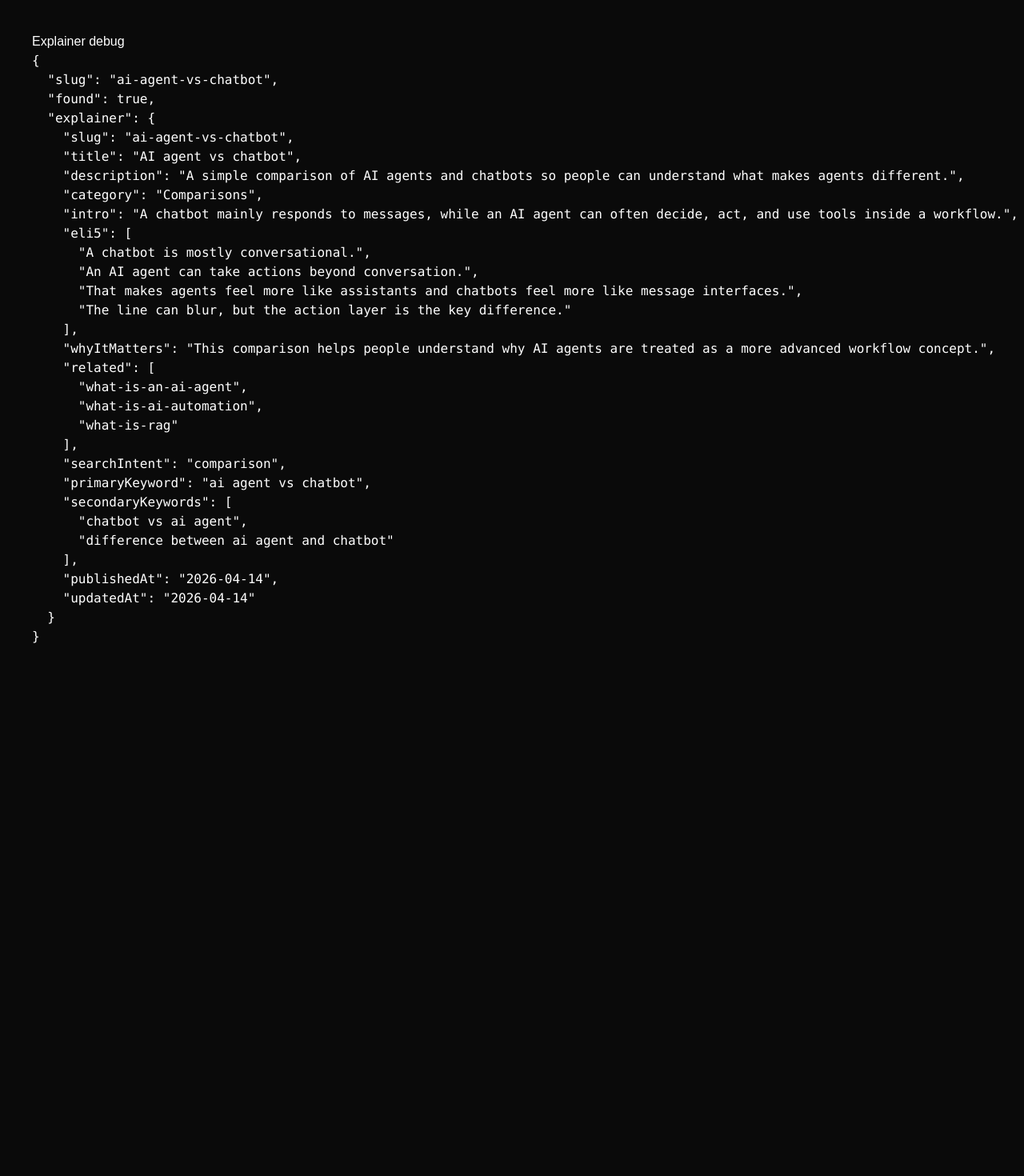
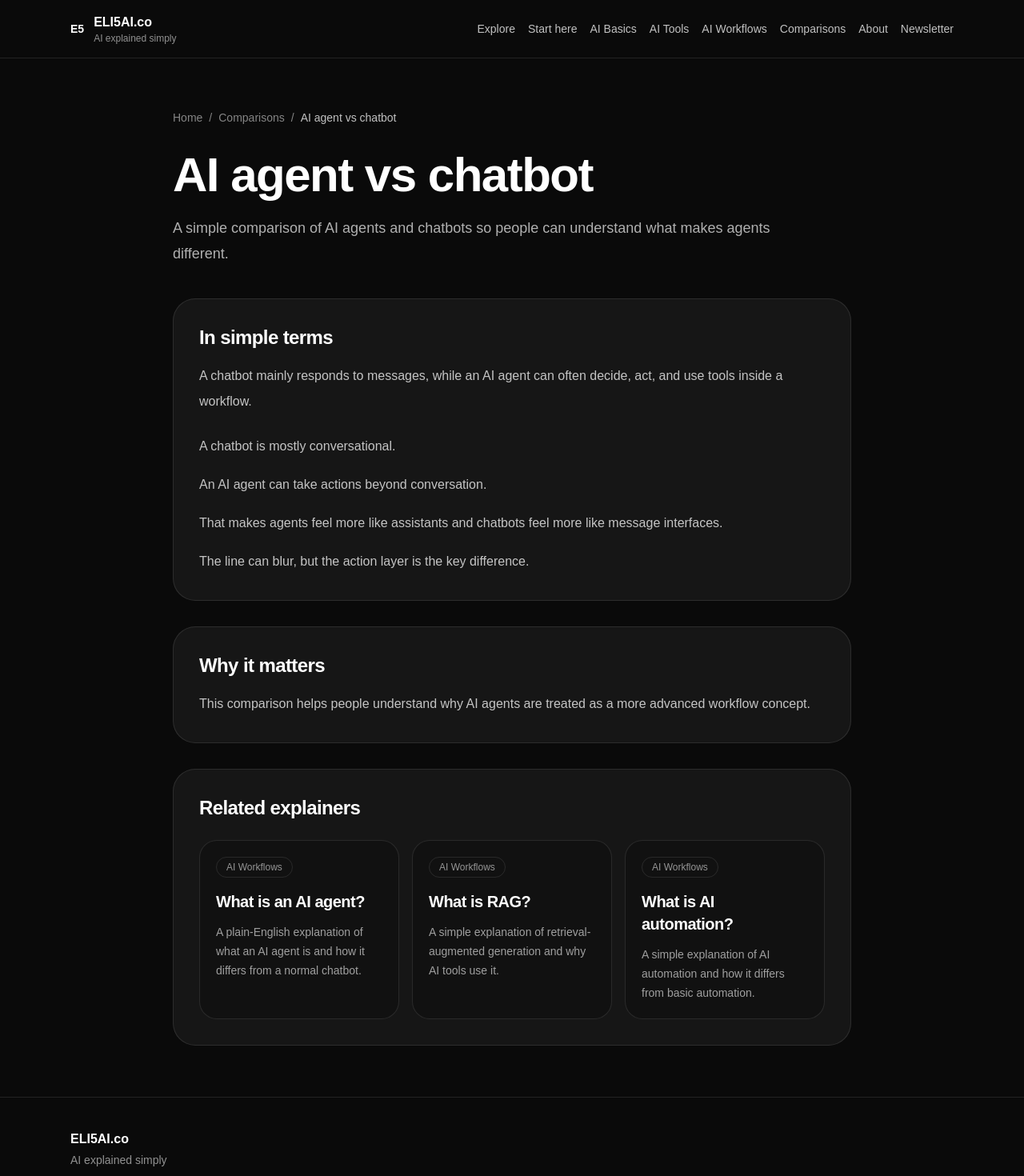
Before and after one commit to licsuj/nextjs-boilerplate, a Next.js app: page /explain/ai-agent-vs-chatbot in a window 1280 px wide. Shown: the top 1470 px of the page at 80% size. Before the commit the page ends 848 px from the top, so only its background shows below. Built offline with nearby package versions, Linux system fonts and the light colour scheme.

Commit message:
Update page.tsx

```diff
--- a/app/explain/[slug]/page.tsx
+++ b/app/explain/[slug]/page.tsx
@@ -1,20 +1,153 @@
+import Link from "next/link";
+import { notFound } from "next/navigation";
+import type { Metadata } from "next";
 import { explainers } from "@/lib/explainers";
+import { categories } from "@/lib/categories";
+import SiteHeader from "@/components/SiteHeader";
+import SiteFooter from "@/components/SiteFooter";
 
 type Props = {
-  params: { slug: string };
+  params: Promise<{ slug: string }>;
 };
+
+function getExplainer(slug: string) {
+  return explainers.find((item) => item.slug === slug);
+}
+
+function getCategorySlug(categoryLabel: string) {
+  const match = Object.values(categories).find(
+    (category) => category.label === categoryLabel
+  );
+  return match?.slug ?? "ai-basics";
+}
 
 export function generateStaticParams() {
   return explainers.map((item) => ({ slug: item.slug }));
 }
 
-export default function ExplainerPage({ params }: Props) {
-  const explainer = explainers.find((item) => item.slug === params.slug);
+export async function generateMetadata({ params }: Props): Promise<Metadata> {
+  const { slug } = await params;
+  const explainer = getExplainer(slug);
+
+  if (!explainer) {
+    return {
+      title: "Not found",
+      description: "This explainer could not be found.",
+    };
+  }
+
+  const canonical = `https://www.eli5ai.co/explain/${explainer.slug}`;
+
+  return {
+    title: `${explainer.title} | ELI5AI.co`,
+    description: explainer.description,
+    alternates: { canonical },
+    openGraph: {
+      title: `${explainer.title} | ELI5AI.co`,
+      description: explainer.description,
+      url: canonical,
+      siteName: "ELI5AI.co",
+      type: "article",
+    },
+    twitter: {
+      card: "summary_large_image",
+      title: `${explainer.title} | ELI5AI.co`,
+      description: explainer.description,
+    },
+  };
+}
+
+export default async function ExplainerPage({ params }: Props) {
+  const { slug } = await params;
+  const explainer = getExplainer(slug);
+
+  if (!explainer) {
+    notFound();
+  }
+
+  const categorySlug = getCategorySlug(explainer.category);
+  const relatedPages = explainers.filter((item) =>
+    explainer.related.includes(item.slug)
+  );
 
   return (
-    <main style={{ padding: 40 }}>
-      <h1>Explainer debug</h1>
-      <pre>{JSON.stringify({ slug: params.slug, found: !!explainer, explainer }, null, 2)}</pre>
+    <main className="min-h-screen bg-neutral-950 text-white">
+      <SiteHeader />
+
+      <article className="mx-auto max-w-4xl px-6 py-16">
+        <nav className="mb-8 flex flex-wrap items-center gap-2 text-sm text-white/50">
+          <Link href="/">Home</Link>
+          <span>/</span>
+          <Link href={`/category/${categorySlug}`}>{explainer.category}</Link>
+          <span>/</span>
+          <span className="text-white/75">{explainer.title}</span>
+        </nav>
+
+        <header className="mb-10">
+          <h1 className="text-4xl font-semibold tracking-tight md:text-6xl">
+            {explainer.title}
+          </h1>
+          <p className="mt-5 max-w-3xl text-lg leading-8 text-white/68">
+            {explainer.description}
+          </p>
+        </header>
+
+        <section className="rounded-[28px] border border-white/10 bg-white/5 p-8">
+          <h2 className="text-2xl font-semibold tracking-tight">
+            In simple terms
+          </h2>
+          <p className="mt-4 text-base leading-8 text-white/75">
+            {explainer.intro}
+          </p>
+
+          <div className="mt-6 space-y-4">
+            {explainer.eli5.map((item) => (
+              <p key={item} className="text-base leading-8 text-white/75">
+                {item}
+              </p>
+            ))}
+          </div>
+        </section>
+
+        <section className="mt-8 rounded-[28px] border border-white/10 bg-white/5 p-8">
+          <h2 className="text-2xl font-semibold tracking-tight">
+            Why it matters
+          </h2>
+          <p className="mt-4 text-base leading-8 text-white/75">
+            {explainer.whyItMatters}
+          </p>
+        </section>
+
+        {relatedPages.length > 0 && (
+          <section className="mt-8 rounded-[28px] border border-white/10 bg-white/5 p-8">
+            <h2 className="text-2xl font-semibold tracking-tight">
+              Related explainers
+            </h2>
+
+            <div className="mt-6 grid gap-4 md:grid-cols-3">
+              {relatedPages.map((item) => (
+                <Link
+                  key={item.slug}
+                  href={`/explain/${item.slug}`}
+                  className="rounded-[22px] border border-white/10 bg-black/20 p-5 transition hover:bg-black/30"
+                >
+                  <div className="inline-flex rounded-full border border-white/10 px-3 py-1 text-xs text-white/55">
+                    {item.category}
+                  </div>
+                  <h3 className="mt-4 text-xl font-semibold tracking-tight">
+                    {item.title}
+                  </h3>
+                  <p className="mt-3 text-sm leading-6 text-white/60">
+                    {item.description}
+                  </p>
+                </Link>
+              ))}
+            </div>
+          </section>
+        )}
+      </article>
+
+      <SiteFooter />
     </main>
   );
 }
```
